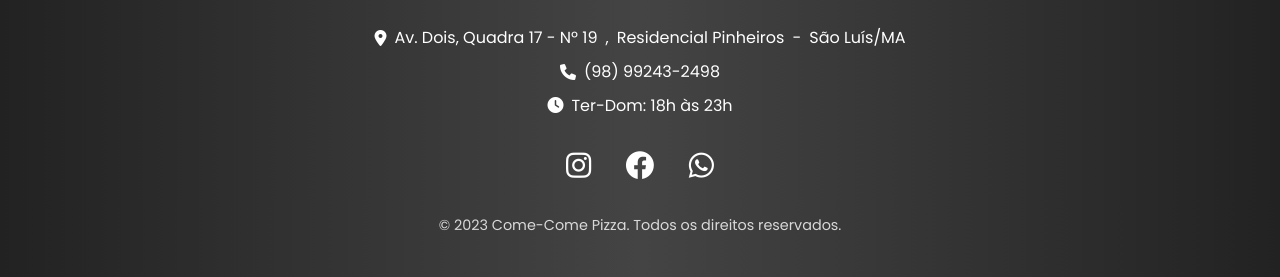
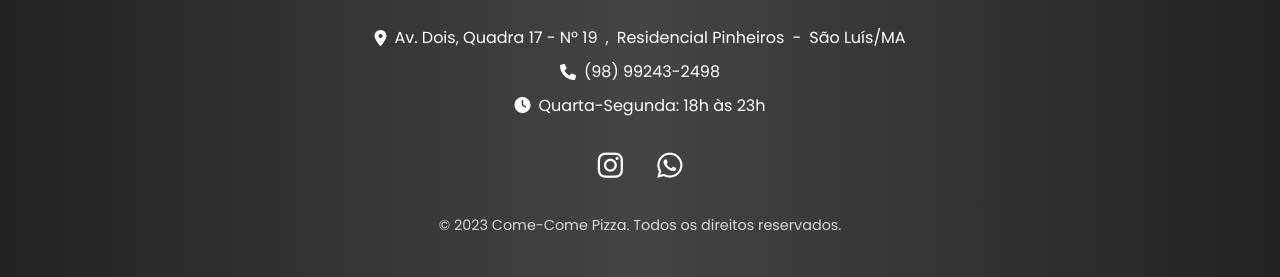
Before and after one commit to jhmcnet/comecomepizza, a website: page src/index.html in a window 1280 px wide. Shown: the part 3356-3633 px from the top of the page. Drawn offline with Linux system fonts and the light colour scheme; some packages are replaced by stand-ins of ours.

Commit message:
Atualização do index do src

```diff
--- a/src/index.html
+++ b/src/index.html
@@ -772,7 +772,7 @@
     <!-- Rodapé com microdados -->
     <footer itemscope itemtype="http://schema.org/FoodEstablishment">
         <div class="footer-content">
-            <img src="https://www.comecomepizza.com.br/logo_mini.png" alt="Come-Come Pizza" class="footer-logo" itemprop="image">
+            <img src="https://www.comecomepizza.com.br/images/logo_mini.png" alt="Come-Come Pizza" class="footer-logo" itemprop="image">
             <div class="contact-info">
                 <p itemprop="address" itemscope itemtype="http://schema.org/PostalAddress">
                     <i class="fas fa-map-marker-alt"></i>
@@ -781,11 +781,11 @@
                     <span itemprop="addressRegion">São Luís/MA</span>
                 </p>
                 <p itemprop="telephone"><i class="fas fa-phone"></i> (98) 99243-2498</p>
-                <p><i class="fas fa-clock"></i> <span itemprop="openingHours">Ter-Dom: 18h às 23h</span></p>
+                <p><i class="fas fa-clock"></i> <span itemprop="openingHours">Quarta-Segunda: 18h às 23h</span></p>
             </div>
             <div class="social-links">
-                <a href="#" aria-label="Instagram" itemprop="sameAs"><i class="fab fa-instagram"></i></a>
-                <a href="#" aria-label="Facebook" itemprop="sameAs"><i class="fab fa-facebook"></i></a>
+                <a href="https://instagram.com/comecomepizzaslz" target="_blank" aria-label="Instagram" itemprop="sameAs"><i class="fab fa-instagram"></i></a>
+                <!-- <a href="#" aria-label="Facebook" itemprop="sameAs"><i class="fab fa-facebook"></i></a> -->
                 <a href="https://wa.me/5598992432498" aria-label="WhatsApp"><i class="fab fa-whatsapp"></i></a>
             </div>
             <p class="copyright">© <span itemprop="copyrightYear">2023</span> Come-Come Pizza. Todos os direitos reservados.</p>
```
